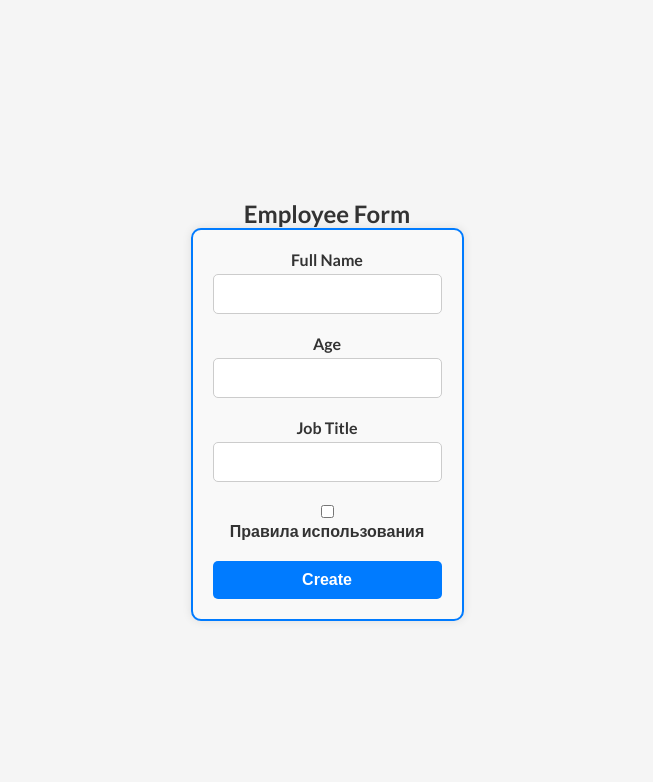
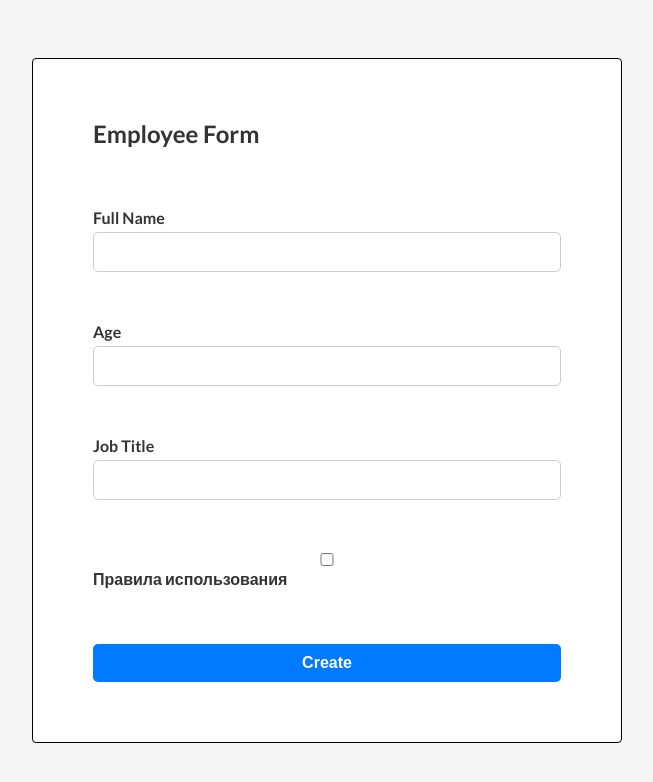
Before and after one commit to YuliiaSydorenko/FE_React_TS, a React (Vite) app: page / in a window 1280 px wide. Shown: the top 782 px of the page, without its empty margins (313-966 px from the left). Built offline with nearby package versions, Linux system fonts and the light colour scheme.

Commit message:
hw12 perer

```diff
--- a/src/App.tsx
+++ b/src/App.tsx
@@ -20,7 +20,7 @@ import GlobalStyles from './styles/GlobalStyles';
 //import Homework09 from './Homeworks/Homework09/homework09';
 //import Homework10 from './Homeworks/Homework10/Homework10';
 import Homework12 from './Homeworks/Homework12/Homework12';
-import Homework10 from 'Homeworks/Homework10/Homework10';
+// import Homework10 from 'Homeworks/Homework10/Homework10';
 
 //consultations
 // import Consultation03 from './consultations/Consultation03/Consultation03';
--- a/src/Components/EmployeeForm.tsx
+++ /dev/null
@@ -1,110 +0,0 @@
-import React from 'react';
-import { useFormik } from 'formik';
-import * as Yup from 'yup';
-import {
-  FormContainer,
-  FormField,
-  Label,
-  StyledInput,
-  ErrorMessageStyled,
-  SubmitButton,
-} from './Styles';
-
-const EmployeeForm: React.FC = () => {
-  const formik = useFormik({
-    initialValues: {
-      fullName: '',
-      age: '',
-      jobTitle: '',
-      terms: false,
-    },
-    validationSchema: Yup.object({
-      fullName: Yup.string()
-        .min(5, 'Минимальное количество символов - 5')
-        .max(50, 'Максимальное количество символов - 50')
-        .required('Обязательное поле'),
-      age: Yup.number()
-        .min(18, 'Минимальное значение - 18')
-        .max(80, 'Максимальное значение - 80')
-        .required('Обязательное поле'),
-      jobTitle: Yup.string().max(30, 'Максимальное количество символов - 30'),
-      terms: Yup.boolean().oneOf([true], 'Необходимо принять правила использования'),
-    }),
-    onSubmit: (values) => {
-      console.log(values);
-    },
-  });
-
-  return (
-    <FormContainer>
-      <form onSubmit={formik.handleSubmit}>
-        <FormField>
-          <Label htmlFor="fullName">Full Name</Label>
-          <StyledInput
-            type="text"
-            id="fullName"
-            name="fullName"
-            onChange={formik.handleChange}
-            onBlur={formik.handleBlur}
-            value={formik.values.fullName}
-          />
-          {formik.touched.fullName && formik.errors.fullName ? (
-            <ErrorMessageStyled>{formik.errors.fullName}</ErrorMessageStyled>
-          ) : null}
-        </FormField>
-
-        <FormField>
-          <Label htmlFor="age">Age</Label>
-          <StyledInput
-            type="number"
-            id="age"
-            name="age"
-            onChange={formik.handleChange}
-            onBlur={formik.handleBlur}
-            value={formik.values.age}
-          />
-          {formik.touched.age && formik.errors.age ? (
-            <ErrorMessageStyled>{formik.errors.age}</ErrorMessageStyled>
-          ) : null}
-        </FormField>
-
-        <FormField>
-          <Label htmlFor="jobTitle">Job Title</Label>
-          <StyledInput
-            type="text"
-            id="jobTitle"
-            name="jobTitle"
-            onChange={formik.handleChange}
-            onBlur={formik.handleBlur}
-            value={formik.values.jobTitle}
-          />
-          {formik.touched.jobTitle && formik.errors.jobTitle ? (
-            <ErrorMessageStyled>{formik.errors.jobTitle}</ErrorMessageStyled>
-          ) : null}
-        </FormField>
-
-        <FormField>
-          <Label>
-            <StyledInput
-              type="checkbox"
-              name="terms"
-              onChange={formik.handleChange}
-              onBlur={formik.handleBlur}
-              checked={formik.values.terms}
-            />
-            Правила использования
-          </Label>
-          {formik.touched.terms && formik.errors.terms ? (
-            <ErrorMessageStyled>{formik.errors.terms}</ErrorMessageStyled>
-          ) : null}
-        </FormField>
-
-        <SubmitButton type="submit" disabled={formik.isSubmitting}>
-          Create
-        </SubmitButton>
-      </form>
-    </FormContainer>
-  );
-};
-
-export default EmployeeForm;
--- /dev/null
+++ b/src/Components/EmployeeForm/EmployeeForm.tsx
@@ -0,0 +1,110 @@
+import React from 'react';
+import { useFormik } from 'formik';
+import * as Yup from 'yup';
+import {
+  FormContainer,
+  FormField,
+  Label,
+  StyledInput,
+  ErrorMessageStyled,
+  SubmitButton,
+  Title
+} from './Styles';
+
+const EmployeeForm: React.FC = () => {
+  const formik = useFormik({
+    initialValues: {
+      fullName: '',
+      age: '',
+      jobTitle: '',
+      terms: false,
+    },
+    validationSchema: Yup.object({
+      fullName: Yup.string()
+        .min(5, 'Минимальное количество символов - 5')
+        .max(50, 'Максимальное количество символов - 50')
+        .required('Обязательное поле'),
+      age: Yup.number()
+        .min(18, 'Минимальное значение - 18')
+        .max(80, 'Максимальное значение - 80')
+        .required('Обязательное поле'),
+      jobTitle: Yup.string().max(30, 'Максимальное количество символов - 30'),
+      terms: Yup.boolean().oneOf([true], 'Необходимо принять правила использования'),
+    }),
+    onSubmit: (values) => {
+      console.log(values);
+    },
+  });
+
+  return (
+    <FormContainer onSubmit={formik.handleSubmit}>
+      <Title>Employee Form</Title>
+      <FormField>
+        <Label htmlFor="fullName">Full Name</Label>
+        <StyledInput
+          type="text"
+          id="fullName"
+          name="fullName"
+          onChange={formik.handleChange}
+          onBlur={formik.handleBlur}
+          value={formik.values.fullName}
+        />
+        {formik.touched.fullName && formik.errors.fullName ? (
+          <ErrorMessageStyled>{formik.errors.fullName}</ErrorMessageStyled>
+        ) : null}
+      </FormField>
+
+      <FormField>
+        <Label htmlFor="age">Age</Label>
+        <StyledInput
+          type="number"
+          id="age"
+          name="age"
+          onChange={formik.handleChange}
+          onBlur={formik.handleBlur}
+          value={formik.values.age}
+        />
+        {formik.touched.age && formik.errors.age ? (
+          <ErrorMessageStyled>{formik.errors.age}</ErrorMessageStyled>
+        ) : null}
+      </FormField>
+
+      <FormField>
+        <Label htmlFor="jobTitle">Job Title</Label>
+        <StyledInput
+          type="text"
+          id="jobTitle"
+          name="jobTitle"
+          onChange={formik.handleChange}
+          onBlur={formik.handleBlur}
+          value={formik.values.jobTitle}
+        />
+        {formik.touched.jobTitle && formik.errors.jobTitle ? (
+          <ErrorMessageStyled>{formik.errors.jobTitle}</ErrorMessageStyled>
+        ) : null}
+      </FormField>
+
+      <FormField>
+        <Label>
+          <StyledInput
+            type="checkbox"
+            name="terms"
+            onChange={formik.handleChange}
+            onBlur={formik.handleBlur}
+            checked={formik.values.terms}
+          />
+          Правила использования
+        </Label>
+        {formik.touched.terms && formik.errors.terms ? (
+          <ErrorMessageStyled>{formik.errors.terms}</ErrorMessageStyled>
+        ) : null}
+      </FormField>
+
+      <SubmitButton type="submit" disabled={formik.isSubmitting}>
+        Create
+      </SubmitButton>
+    </FormContainer>
+  );
+};
+
+export default EmployeeForm;
--- a/src/Components/Styles.ts
+++ b/src/Components/EmployeeForm/Styles.ts
@@ -1,13 +1,16 @@
 import styled from 'styled-components';
 
-export const FormContainer = styled.div`
-  max-width: 500px;
-  margin: 0 auto;
-  padding: 20px;
-  border: 2px solid #007bff;
-  border-radius: 10px;
-  box-shadow: 0 0 10px rgba(0, 0, 0, 0.1);
-  background-color: #f9f9f9;
+export const FormContainer = styled.form`
+  display: flex;
+  flex-direction: column;
+  gap: 30px;
+  padding: 60px;
+  width: 590px;
+  min-height: 350px;
+  max-height: fit-content;
+  background-color: white;
+  border: 1px solid black;
+  border-radius: 4px;
 `;
 
 export const FormField = styled.div`
@@ -52,3 +55,9 @@ export const SubmitButton = styled.button`
     background-color: #0056b3;
   }
 `;
+
+export const Title = styled.h2`
+  font-size: 24px;
+  color: #333;
+  margin-bottom: 30px;
+`;
--- a/src/Homeworks/Homework12/Homework12.tsx
+++ b/src/Homeworks/Homework12/Homework12.tsx
@@ -1,11 +1,10 @@
 import React from 'react';
-import EmployeeForm from '../../Components/EmployeeForm';
-import { Container, Title } from './styles';
+import EmployeeForm from '../../Components/EmployeeForm/EmployeeForm';
+import { Container} from './styles';
 
 const Homework12: React.FC = () => {
   return (
     <Container>
-      <Title>Employee Form</Title>
       <EmployeeForm />
     </Container>
   );
--- a/src/Homeworks/Homework12/styles.ts
+++ b/src/Homeworks/Homework12/styles.ts
@@ -1,11 +1,11 @@
 import styled from 'styled-components';
 
 export const Container = styled.div`
-  text-align: center;
-  margin-top: 20px;
+  display: flex;
+  flex-direction: column;
+  align-items: center;
+  justify-content: center;
+  flex: 1;
+  padding: 60px;
+
 `;
-
-export const Title = styled.h1`
-  font-size: 24px;
-  color: #333;
-`;
```
Also changed, not shown: src/Components/LoginForm/LoginForm.tsx (+12 -8 lines).
